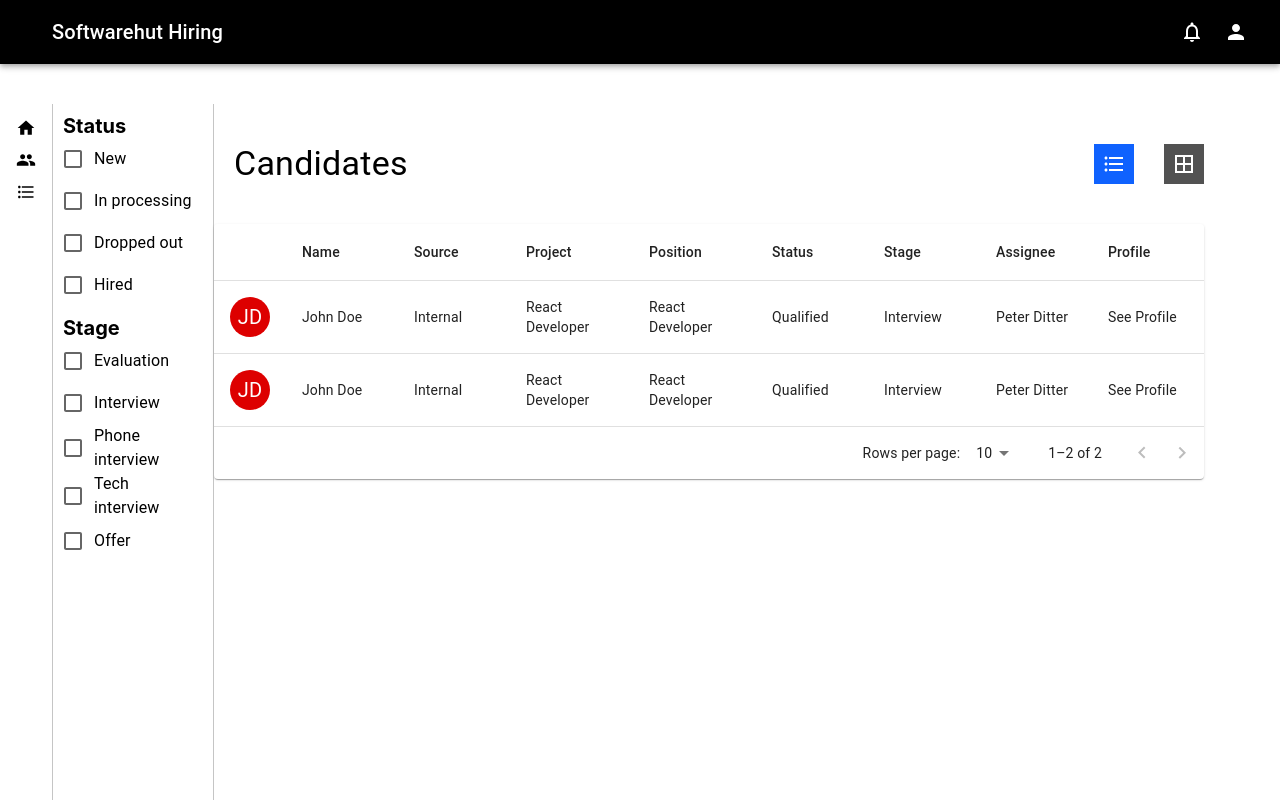
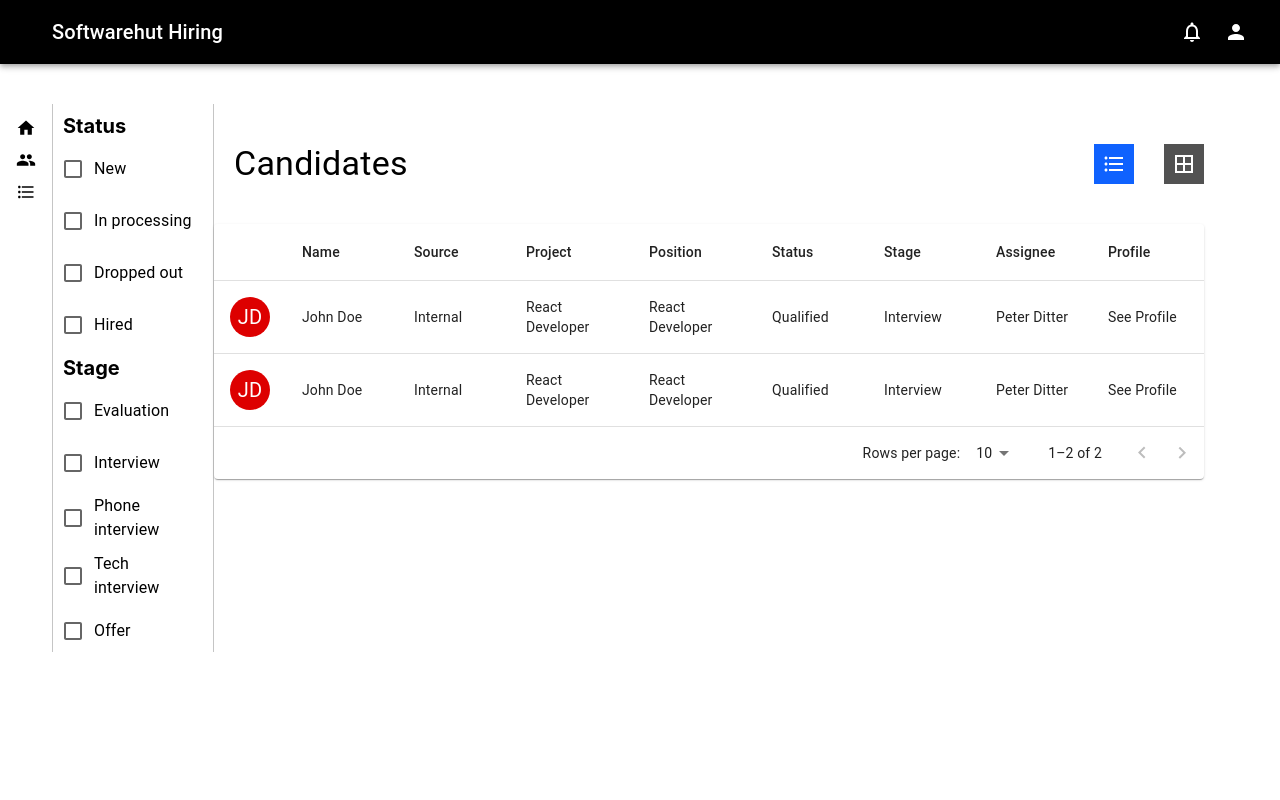
Before and after one commit to softwarehutpl/HeRo-frontend-2, a React (Create React App) app: page /candidates in a window 1280 px wide. Built offline with nearby package versions, Linux system fonts and the light colour scheme; the HTML template or start-up script is replaced by a standard one.

Commit message:
change checkboxFilter function (#43)

```diff
--- a/src/modules/candidates/Candidates.tsx
+++ b/src/modules/candidates/Candidates.tsx
@@ -1,19 +1,35 @@
 import React from "react";
 import CheckboxFilters from "../common/components/checkboxFilters/CheckboxFilters";
 import StickyHeadTable from "../common/components/table/StickyHeadTable";
-import { CustomDiv } from "./CandidatesStyles";
+import { CustomDiv, CheckboxDiv } from "./CandidatesStyles";
 import CandidatesTableHeader from "./headerCandidates/HeaderCandidates";
-import {useTables } from "../contexts/CandidatesTablesContext"
+import { useTables } from "../contexts/CandidatesTablesContext";
 
 function Candidates() {
   const whichTable = useTables().value;
+
+  const statusesList = ["New", "In processing", "Dropped out", "Hired"];
+  const stageList = [
+    "Evaluation",
+    "Interview",
+    "Phone interview",
+    "Tech interview",
+    "Offer",
+  ];
   return (
     <CustomDiv>
-      <CheckboxFilters />
-        <div style={{ width: '100%' }}>
-         <CandidatesTableHeader title="Candidates"/>
-            {whichTable === 0 ? <StickyHeadTable /> : <div style={{ fontSize: "200px" }}>Kaban</div>}
-        </div>
+      <CheckboxDiv>
+        <CheckboxFilters header="Status" filtersList={statusesList} />
+        <CheckboxFilters header="Stage" filtersList={stageList} />
+      </CheckboxDiv>
+      <div style={{ width: "100%" }}>
+        <CandidatesTableHeader title="Candidates" />
+        {whichTable === 0 ? (
+          <StickyHeadTable />
+        ) : (
+          <div style={{ fontSize: "200px" }}>Kaban</div>
+        )}
+      </div>
     </CustomDiv>
   );
 }
--- a/src/modules/candidates/CandidatesStyles.tsx
+++ b/src/modules/candidates/CandidatesStyles.tsx
@@ -1,7 +1,13 @@
-import { styled } from '@mui/material/styles';
+import { styled } from "@mui/material/styles";
 
-export const CustomDiv = styled('div')`
-    display: flex;
-    flex-direction: row;
-    width: 90%;
+
+export const CustomDiv = styled("div")`
+  display: flex;
+  flex-direction: row;
+  width: 90%;
 `;
+
+export const CheckboxDiv = styled("div")`
+  padding: 15px 0;
+  padding-top: 0;
+`;
--- a/src/modules/common/components/checkboxFilters/CheckboxFilters.tsx
+++ b/src/modules/common/components/checkboxFilters/CheckboxFilters.tsx
@@ -3,28 +3,12 @@ import CheckboxRow from "./CheckboxRow";
 import { StyledHeading } from "./CheckboxStyles";
 import { CustomFormGroup } from "./CheckboxStyles";
 
-// data to test did map function works
-// const dataStatus = ["New", "In processing", "Dropped out", "Hired"];
-// const dataStage = ["New", "In processing", "Dropped out", "Hired"];
+interface CheckboxValue {
+  header: string;
+  filtersList: string[];
+}
 
-const data = {
-  status: {
-    label: "Status",
-    data: ["New", "In processing", "Dropped out", "Hired"],
-  },
-  stage: {
-    label: "Stage",
-    data: [
-      "Evaluation",
-      "Interview",
-      "Phone interview",
-      "Tech interview",
-      "Offer",
-    ],
-  },
-};
-
-const CheckboxFilters = () => {
+const CheckboxFilters: React.FC<CheckboxValue> = ({ header, filtersList }) => {
   const [checked, setChecked] = React.useState(false);
 
   const handleOnClick = (value: boolean) => {
@@ -32,18 +16,8 @@ const CheckboxFilters = () => {
     // go to parent
   };
 
-  const listOfStatus = data.status.data.map((value: string, index: number) => (
+  const listOfCheckbox = filtersList.map((value: string) => (
     <CheckboxRow
-      key={index}
-      isChecked={checked}
-      handleOnClick={handleOnClick}
-      label={value}
-    />
-  ));
-
-  const listOfStage = data.stage.data.map((value: string, index: number) => (
-    <CheckboxRow
-      key={index}
       isChecked={checked}
       handleOnClick={handleOnClick}
       label={value}
@@ -52,10 +26,8 @@ const CheckboxFilters = () => {
 
   return (
     <CustomFormGroup>
-      <StyledHeading>{data.status.label}</StyledHeading>
-      {listOfStatus}
-      <StyledHeading>{data.stage.label}</StyledHeading>
-      {listOfStage}
+      <StyledHeading>{header}</StyledHeading>
+      {listOfCheckbox}
     </CustomFormGroup>
   );
 };
--- a/src/modules/common/components/checkboxFilters/CheckboxRow.tsx
+++ b/src/modules/common/components/checkboxFilters/CheckboxRow.tsx
@@ -1,7 +1,6 @@
-
 import { FunctionComponent, useState } from "react";
-import FormControlLabel from "@mui/material/FormControlLabel";
 import Checkbox from "@mui/material/Checkbox";
+import { CustomForm } from "./CheckboxRowStyles";
 
 interface CheckboxRowProps {
   label: string;
@@ -22,7 +21,7 @@ const CheckboxRow: FunctionComponent<CheckboxRowProps> = ({
   };
 
   return (
-    <FormControlLabel
+    <CustomForm
       control={<Checkbox checked={checkboxValue} onChange={handleOnChange} />}
       label={label}
     />
--- /dev/null
+++ b/src/modules/common/components/checkboxFilters/CheckboxRowStyles.tsx
@@ -0,0 +1,6 @@
+import { styled } from "@mui/material/styles";
+import FormControlLabel from "@mui/material/FormControlLabel";
+
+export const CustomForm = styled(FormControlLabel)`
+  padding-top: 10px;
+`;
--- a/src/modules/common/components/checkboxFilters/CheckboxStyles.tsx
+++ b/src/modules/common/components/checkboxFilters/CheckboxStyles.tsx
@@ -1,16 +1,15 @@
-
-import { styled } from '@mui/material/styles';
+import { styled } from "@mui/material/styles";
 import FormGroup from "@mui/material/FormGroup";
 
-export const StyledHeading = styled('h2')`
-    margin: 0;
-    padding-top: 10px;
-    font-size: 20px;
+export const StyledHeading = styled("h2")`
+  margin: 0;
+  padding-top: 10px;
+  font-size: 20px;
 `;
 
 export const CustomFormGroup = styled(FormGroup)`
-    min-width: 150px;
-    padding-left: 10px;
-    border-left: solid 1px #C5C5C5;
-    border-right: solid 1px #C5C5C5;
+  min-width: 150px;
+  padding-left: 10px;
+  border-left: solid 1px #c5c5c5;
+  border-right: solid 1px #c5c5c5;
 `;
--- a/src/modules/projects/Projects.tsx
+++ b/src/modules/projects/Projects.tsx
@@ -48,10 +48,12 @@ const rows = [
   },
 ];
 
+const statusesList = ["Open", "Closed"];
+
 export default function Projects() {
   return (
     <CustomDiv>
-      <CheckboxFilters />
+      <CheckboxFilters header="Status" filtersList={statusesList} />
       <div style={{ width: "100%" }}>
         <ProjectsTableHaeder title="Projects" />
         <div style={{ height: 400, width: "100%" }}>
```
